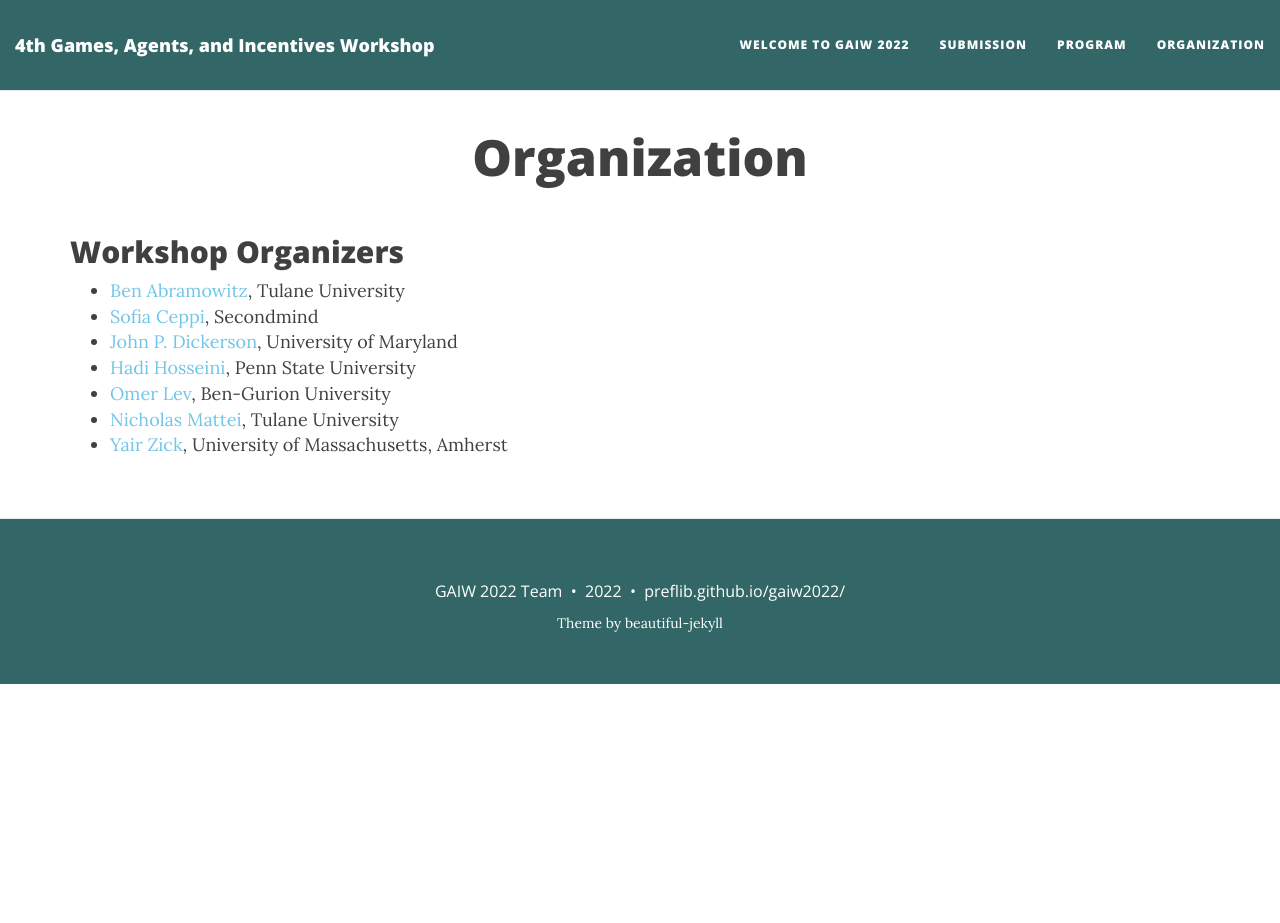
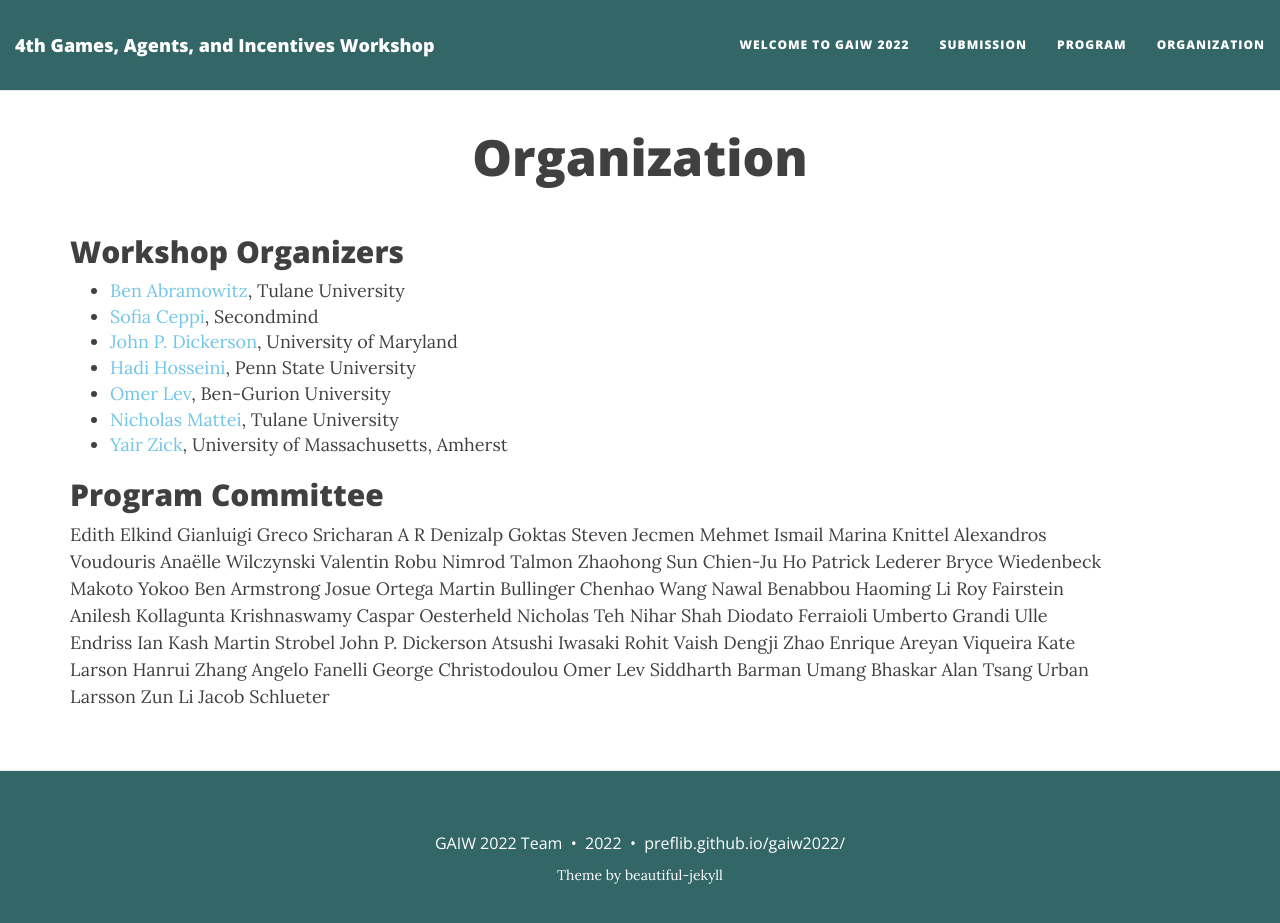
Before and after one commit to BenAbramowitz/gaiw2023, a Jekyll site: the page built from organization.md, in a window 1280 px wide and 936 px high. Shown: the top 923 px of the window. Built offline with Jekyll 4.4.1, drawn with Linux system fonts in a browser that asks for light colours; nearby versions of some CDN libraries.

Commit message:
Added PC committee

```diff
--- a/organization.md
+++ b/organization.md
@@ -15,8 +15,54 @@ published: true
 * [Nicholas Mattei](http://www.nickmattei.net/), Tulane University
 * [Yair Zick](https://people.umass.edu/yzick/), University of Massachusetts, Amherst
 
-<!--
+
 ## Program Committee
 
-TBD
--->
+Edith	Elkind
+Gianluigi	Greco
+Sricharan	A R
+Denizalp	Goktas
+Steven	Jecmen
+Mehmet	Ismail
+Marina	Knittel
+Alexandros	Voudouris
+Anaëlle	Wilczynski
+Valentin	Robu
+Nimrod	Talmon
+Zhaohong	Sun
+Chien-Ju	Ho
+Patrick	Lederer
+Bryce	Wiedenbeck
+Makoto	Yokoo
+Ben	Armstrong
+Josue	Ortega
+Martin	Bullinger
+Chenhao	Wang
+Nawal	Benabbou
+Haoming	Li
+Roy	Fairstein
+Anilesh	Kollagunta Krishnaswamy
+Caspar	Oesterheld
+Nicholas	Teh
+Nihar	Shah
+Diodato	Ferraioli
+Umberto	Grandi
+Ulle	Endriss
+Ian	Kash
+Martin	Strobel
+John P.	Dickerson
+Atsushi	Iwasaki
+Rohit	Vaish
+Dengji	Zhao
+Enrique	Areyan Viqueira
+Kate	Larson
+Hanrui	Zhang
+Angelo	Fanelli
+George	Christodoulou
+Omer	Lev
+Siddharth	Barman
+Umang	Bhaskar
+Alan	Tsang
+Urban	Larsson
+Zun	Li
+Jacob	Schlueter
```
